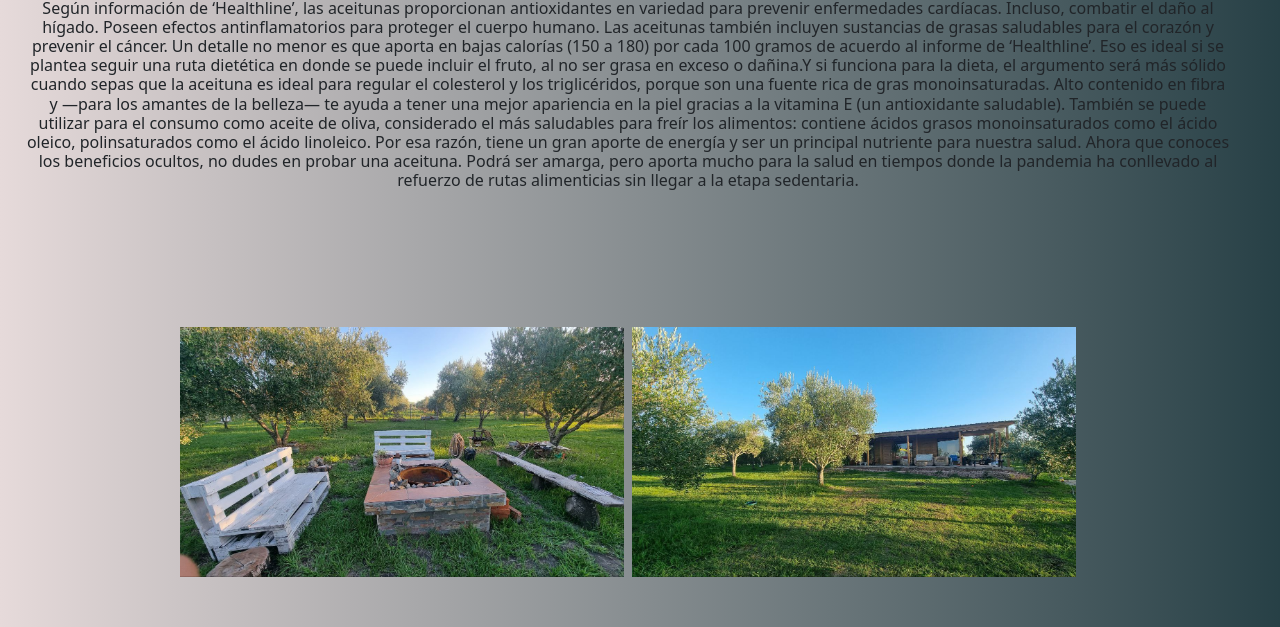
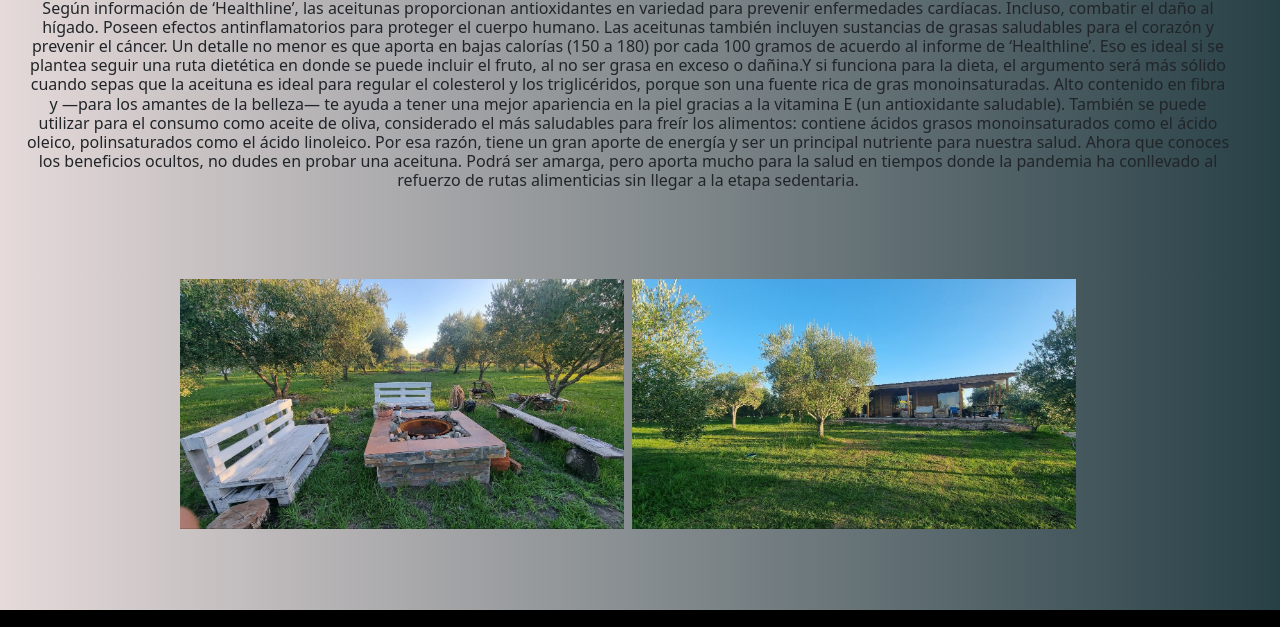
Before and after one commit to lauroware/proyecto.donpacho, a website: page elolivo.html in a window 1280 px wide. Shown: the part 1251-1878 px from the top of the page. Drawn offline with nearby package versions, Linux system fonts and the light colour scheme.

Commit message:
cambio margin fotos

```diff
--- a/SCSS/_global.scss
+++ b/SCSS/_global.scss
@@ -100,5 +100,5 @@ h1 {
 }
 
 .fotoolivo {
-  margin: 5rem
+  margin: 2rem
 }
```
Also changed, not shown: CSS/Style.css.
